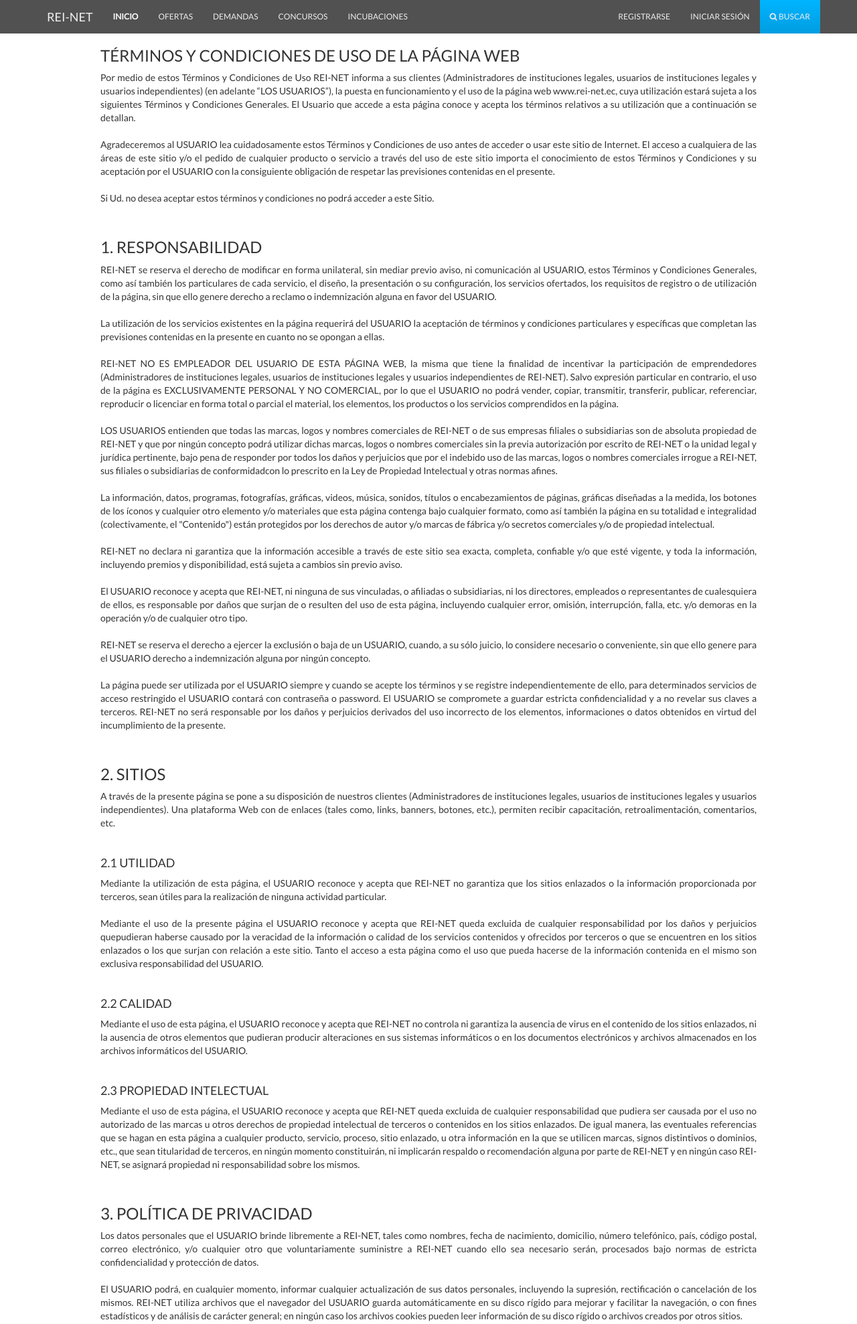
After one commit to rbalda/REINET_V2, a Django app: page /terms/ in a window 1280 px wide. The commit adds this page. Shown: the top 1977 px of the page at 67% size. Run offline with Django 3.2, Linux system fonts and the light colour scheme; parts of the project's set-up code (start-up, migrations or seed data) failed here and were passed over; some libraries are stand-ins or nearby versions.

Commit message:
Links a signUp y terms

```diff
--- a/template/base.tpl.html
+++ b/template/base.tpl.html
@@ -204,7 +204,7 @@
     <div class="container">
       <div class="row">
         <div class="col-sm-12">
-          <p>&copy; REI-NET 2014. <a href="#">Políticas de Privacidad y T&eacute;rminos del servicio</a></p>
+          <p>&copy; REI-NET 2014. <a href="/terms/">Políticas de Privacidad y T&eacute;rminos del servicio</a></p>
         </div>
       </div>
     </div>
--- /dev/null
+++ b/usuarios/templates/terms.html
@@ -0,0 +1,66 @@
+{% extends "base.tpl.html" %}
+{% block home %}
+        <a class="navbar-brand link" href="#" >REI-NET</a>
+{% endblock %}
+{% block signin %}
+<li id="sign-up" class="show"><a href="/registro_usuario/">Registrarse</a></li>
+<li id="sign-in" class="show"><a href="/signIn/">Iniciar Sesión</a></li>
+{% endblock %}
+{% block content %}
+
+<style>
+	p {text-align: justify;}
+</style>
+<div style="display: block; padding: 0px 150px 0px 150px">
+	<h3> T&Eacute;RMINOS Y CONDICIONES DE USO DE LA P&Aacute;GINA WEB </h3>
+	<p>Por medio de estos T&eacute;rminos y Condiciones de Uso REI-NET informa a sus clientes (Administradores de instituciones legales, usuarios de instituciones legales y usuarios independientes) (en adelante “LOS USUARIOS”), la puesta en funcionamiento y el uso de la p&aacute;gina web www.rei-net.ec, cuya utilizaci&oacute;n estar&aacute; sujeta a los siguientes T&eacute;rminos y Condiciones Generales. El Usuario que accede a esta p&aacute;gina conoce y acepta los t&eacute;rminos relativos a su utilizaci&oacute;n que a continuaci&oacute;n se detallan.<br/><br/>
+	Agradeceremos al USUARIO lea cuidadosamente estos T&eacute;rminos y Condiciones de uso antes
+	de acceder o usar este sitio de Internet. El acceso a cualquiera de las &aacute;reas de este sitio y/o el pedido de cualquier producto o servicio a trav&eacute;s del uso de este sitio importa el conocimiento de estos T&eacute;rminos y Condiciones y su aceptaci&oacute;n por el USUARIO con la consiguiente obligaci&oacute;n de respetar las previsiones contenidas en el presente.<br/><br/>
+	Si Ud. no desea aceptar estos t&eacute;rminos y condiciones no podr&aacute; acceder a este Sitio.</p><br/>
+
+	<h3>1. RESPONSABILIDAD</h3>
+	<p>REI-NET se reserva el derecho de modificar en forma unilateral, sin mediar previo aviso, ni comunicaci&oacute;n al USUARIO, estos T&eacute;rminos y Condiciones Generales, como as&iacute; tambi&eacute;n los particulares de cada servicio, el dise&ntilde;o, la presentaci&oacute;n o su configuraci&oacute;n, los servicios ofertados, los requisitos de registro o de utilizaci&oacute;n de la p&aacute;gina, sin que ello genere derecho a reclamo o indemnizaci&oacute;n alguna en favor del USUARIO.<br/><br/>
+	La utilizaci&oacute;n de los servicios existentes en la p&aacute;gina requerir&aacute; del USUARIO la aceptaci&oacute;n de t&eacute;rminos y condiciones particulares y espec&iacute;ficas que completan las previsiones contenidas en la presente en cuanto no se opongan a ellas.<br/><br/>
+	REI-NET NO ES EMPLEADOR DEL USUARIO DE ESTA P&Aacute;GINA WEB, la misma que tiene la finalidad de incentivar la participaci&oacute;n de emprendedores (Administradores de instituciones legales, usuarios de instituciones legales y usuarios independientes de REI-NET). Salvo expresi&oacute;n particular en contrario, el uso de la p&aacute;gina es EXCLUSIVAMENTE PERSONAL Y NO COMERCIAL, por lo que el USUARIO no podr&aacute; vender, copiar, transmitir, transferir, publicar, referenciar, reproducir o licenciar en forma total o parcial el material, los elementos, los productos o los servicios comprendidos en la p&aacute;gina.<br/><br/>
+	LOS USUARIOS entienden que todas las marcas, logos y nombres comerciales de REI-NET o de sus empresas filiales o subsidiarias son de absoluta propiedad de REI-NET y que por ning&uacute;n concepto podr&aacute; utilizar dichas marcas, logos o nombres comerciales sin la previa autorizaci&oacute;n por escrito de REI-NET o la unidad legal y jur&iacute;dica pertinente, bajo
+	pena de responder por todos los da&ntilde;os y perjuicios que por el indebido uso de las
+	marcas, logos o nombres comerciales irrogue a REI-NET, sus filiales o subsidiarias de conformidadcon lo prescrito en la Ley de Propiedad Intelectual y otras normas afines.<br/><br/>
+	La informaci&oacute;n, datos, programas, fotograf&iacute;as, gr&aacute;ficas, videos, m&uacute;sica, sonidos, t&iacute;tulos o
+	encabezamientos de p&aacute;ginas, gr&aacute;ficas dise&ntilde;adas a la medida, los botones de los &iacute;conos y
+	cualquier otro elemento y/o materiales que esta p&aacute;gina contenga bajo cualquier formato, como as&iacute; tambi&eacute;n la p&aacute;gina en su totalidad e integralidad (colectivamente, el "Contenido") est&aacute;n protegidos por los derechos de autor y/o marcas de f&aacute;brica y/o secretos comerciales y/o de propiedad intelectual.<br/><br/>
+	REI-NET no declara ni garantiza que la informaci&oacute;n accesible a trav&eacute;s de
+	este sitio sea exacta, completa, confiable y/o que est&eacute; vigente, y toda la informaci&oacute;n, incluyendo premios y disponibilidad, est&aacute; sujeta a cambios sin previo aviso.<br/><br/>
+	El USUARIO reconoce y acepta que REI-NET, ni ninguna de sus vinculadas, o afiliadas o subsidiarias, ni los directores, empleados o representantes de cualesquiera de ellos, es responsable por da&ntilde;os que surjan de o resulten del uso de esta p&aacute;gina, incluyendo cualquier error, omisi&oacute;n, interrupci&oacute;n, falla, etc. y/o demoras en la operaci&oacute;n y/o de cualquier otro tipo.<br/><br/>
+	REI-NET se reserva el derecho a ejercer la exclusi&oacute;n o baja de un USUARIO, cuando, a su s&oacute;lo juicio, lo considere necesario o conveniente, sin que ello genere para el USUARIO derecho a indemnizaci&oacute;n alguna por ning&uacute;n concepto.<br/><br/>
+	La p&aacute;gina puede ser utilizada por el USUARIO siempre y cuando se acepte los t&eacute;rminos y se
+	registre independientemente de ello, para determinados servicios de acceso restringido el
+	USUARIO contar&aacute; con contrase&ntilde;a o password. El USUARIO se compromete a guardar estricta confidencialidad y a no revelar sus claves a terceros. REI-NET no ser&aacute; responsable por
+	los da&ntilde;os y perjuicios derivados del uso incorrecto de los elementos, informaciones o datos
+	obtenidos en virtud del incumplimiento de la presente.</p><br/>
+	<h3>2. SITIOS</h3>
+	<p>A trav&eacute;s de la presente p&aacute;gina se pone a su disposici&oacute;n de nuestros clientes (Administradores de instituciones legales, usuarios de instituciones legales y usuarios independientes). Una plataforma Web con de enlaces (tales como, links, banners, botones, etc.), permiten recibir capacitaci&oacute;n, retroalimentaci&oacute;n, comentarios, etc.</p><br/>
+
+	<h4>2.1 UTILIDAD</h4>
+	<p>Mediante la utilizaci&oacute;n de esta p&aacute;gina, el USUARIO reconoce y acepta que REI-NET no garantiza que los sitios enlazados o la informaci&oacute;n proporcionada por terceros, sean &uacute;tiles para la realizaci&oacute;n de ninguna actividad particular.<br/><br/>
+	Mediante el uso de la presente p&aacute;gina el USUARIO reconoce y acepta que REI-NET queda excluida de cualquier responsabilidad por los da&ntilde;os y perjuicios quepudieran haberse causado por la veracidad de la informaci&oacute;n o calidad de los servicios contenidos y ofrecidos por terceros o que se encuentren en los sitios enlazados o los que surjan con relaci&oacute;n a este sitio. Tanto el acceso a esta p&aacute;gina como el uso que pueda hacerse de la informaci&oacute;n contenida en el mismo son exclusiva responsabilidad del USUARIO.<p><br/>
+
+	<h4>2.2 CALIDAD</h4>
+	<p>Mediante el uso de esta p&aacute;gina, el USUARIO reconoce y acepta que REI-NET no controla ni garantiza la ausencia de virus en el contenido de los sitios enlazados, ni la ausencia de otros elementos que pudieran producir alteraciones en sus sistemas inform&aacute;ticos o en los documentos electr&oacute;nicos y archivos almacenados en los archivos inform&aacute;ticos del USUARIO.</p><br/>
+
+	<h4>2.3 PROPIEDAD INTELECTUAL</h4>
+	<p>Mediante el uso de esta p&aacute;gina, el USUARIO reconoce y acepta que REI-NET queda excluida de cualquier responsabilidad que pudiera ser causada por el uso no autorizado de las marcas u otros derechos de propiedad intelectual de terceros o contenidos en los sitios enlazados.
+	De igual manera, las eventuales referencias que se hagan en esta p&aacute;gina a cualquier producto, servicio, proceso, sitio enlazado, u otra informaci&oacute;n en la que se utilicen marcas, signos distintivos o dominios, etc., que sean titularidad de terceros, en ning&uacute;n momento constituir&aacute;n, ni implicar&aacute;n respaldo o recomendaci&oacute;n alguna por parte de REI-NET y en ning&uacute;n caso REI-NET, se asignar&aacute; propiedad ni responsabilidad sobre los mismos.</p><br/>
+
+	<h3>3. POLÍTICA DE PRIVACIDAD</h3>
+	<p>Los datos personales que el USUARIO brinde libremente a REI-NET, tales como nombres, fecha de nacimiento, domicilio, n&uacute;mero telef&oacute;nico, pa&iacute;s, c&oacute;digo postal, correo electr&oacute;nico, y/o cualquier otro que voluntariamente suministre a REI-NET cuando ello sea necesario ser&aacute;n, procesados bajo normas de estricta confidencialidad y protecci&oacute;n de datos.<br/><br/>
+	El USUARIO podr&aacute;, en cualquier momento, informar cualquier actualizaci&oacute;n de sus datos personales, incluyendo la supresi&oacute;n, rectificaci&oacute;n o cancelaci&oacute;n de los mismos. REI-NET utiliza archivos que el navegador del USUARIO guarda autom&aacute;ticamente en su disco r&iacute;gido para mejorar y facilitar la navegaci&oacute;n, o con fines estad&iacute;sticos y de an&aacute;lisis de car&aacute;cter general; en ning&uacute;n caso los archivos ­cookies­ pueden leer informaci&oacute;n de su disco r&iacute;gido o archivos creados por otros sitios.</p><br/>
+
+	<h3>4. TERMINACIÓN DEL ACCESO</h3>
+	<p>REI-NET podr&aacute;, en cualquier momento, terminar o suspender el acceso que EL USUARIO tenga a todo o parte de este sitio sin aviso previo y sin responsabilidad alguna hacia el USUARIO, por cualquier conducta de aqu&eacute;l que REI-NET conforme su exclusivo y excluyente criterio, considere que ha violado estos T&eacute;rminos y Condiciones. Sin perjuicio de ello, REI-NET en cualquier momento, sin invocaci&oacute;n de causa y sin previo aviso, podr&aacute; suspender o terminar el acceso que el USUARIO tenga a todo o parte de este sitio; sin que ello genere derecho a reclamo o indemnizaci&oacute;n alguna. Ni la terminaci&oacute;n o suspensi&oacute;n del acceso, ni cualquier acci&oacute;n o inacci&oacute;n del USUARIO, terminar&aacute; las disposiciones de estos T&eacute;rminos y Condiciones, los que permanecer&aacute;n en plena fuerza y vigor de forma indefinida, sujetas s&oacute;lo a cualquier cambio que REI-NET efect&uacute;e.<br/><br/>
+	La utilizaci&oacute;n e ingreso a la presente p&aacute;gina web de REI-NET ser&aacute; considerado como aceptaci&oacute;n de los t&eacute;rminos de esta Pol&iacute;tica de Privacidad por parte del USUARIO.<br/><br/>
+	Estos T&eacute;rminos y Condiciones se regir&aacute;n e interpretar&aacute;n de acuerdo con las leyes del pa&iacute;s.
+	La aceptaci&oacute;n de estos T&eacute;rminos y Condiciones ser&aacute; regida por las leyes civiles; por lo cual, no existe ninguna relaci&oacute;n de tipo laboral entre los comparecientes. Es decir, que LOS USUARIOS y REI-NET manifiestan que CADA UNA es responsable ante y con sus empleados y trabajadores actuales o los que tuviere en el futuro, y que cada una independientemente ser&aacute; la obligada al pago de remuneraciones, sueldos, o cualquier otra obligaci&oacute;n o restaci&oacute;n
+	de &iacute;ndole social. REI-NET no tiene a la fecha, ni tendr&aacute; frente LOS USUARIOS y/o sus trabajadores, ninguna obligaci&oacute;n patronal ni responsabilidad laboral, ni a&uacute;n a t&iacute;tulo de solidaridad.</p>
+</div>
+
+{% endblock %}
--- a/usuarios/urls.py
+++ b/usuarios/urls.py
@@ -17,4 +17,5 @@ urlpatterns = patterns('',
         url(r'^registro_usuario[/]?$',registro_usuario,name='index'),
     	url(r'^index[/]?$',index,name='index'),
     	url(r'^[/]?$',index,name='index'),
+    	url(r'^terms[/]?$','usuarios.views.terms', name='terms'),
 )
--- a/usuarios/views.py
+++ b/usuarios/views.py
@@ -116,6 +116,10 @@ def autentificacion(request):
 		print "Error en el request.POST"
 
 
+def terms(request):
+
+	return render(request, 'terms.html')
+
 
 @login_required
 def perfilUsuario(request):
```
Also changed, not shown: usuarios/templates/Usuario_Sign-up.html (+4 -4 lines), usuarios/templates/sign-in.html (+3 -4 lines).
